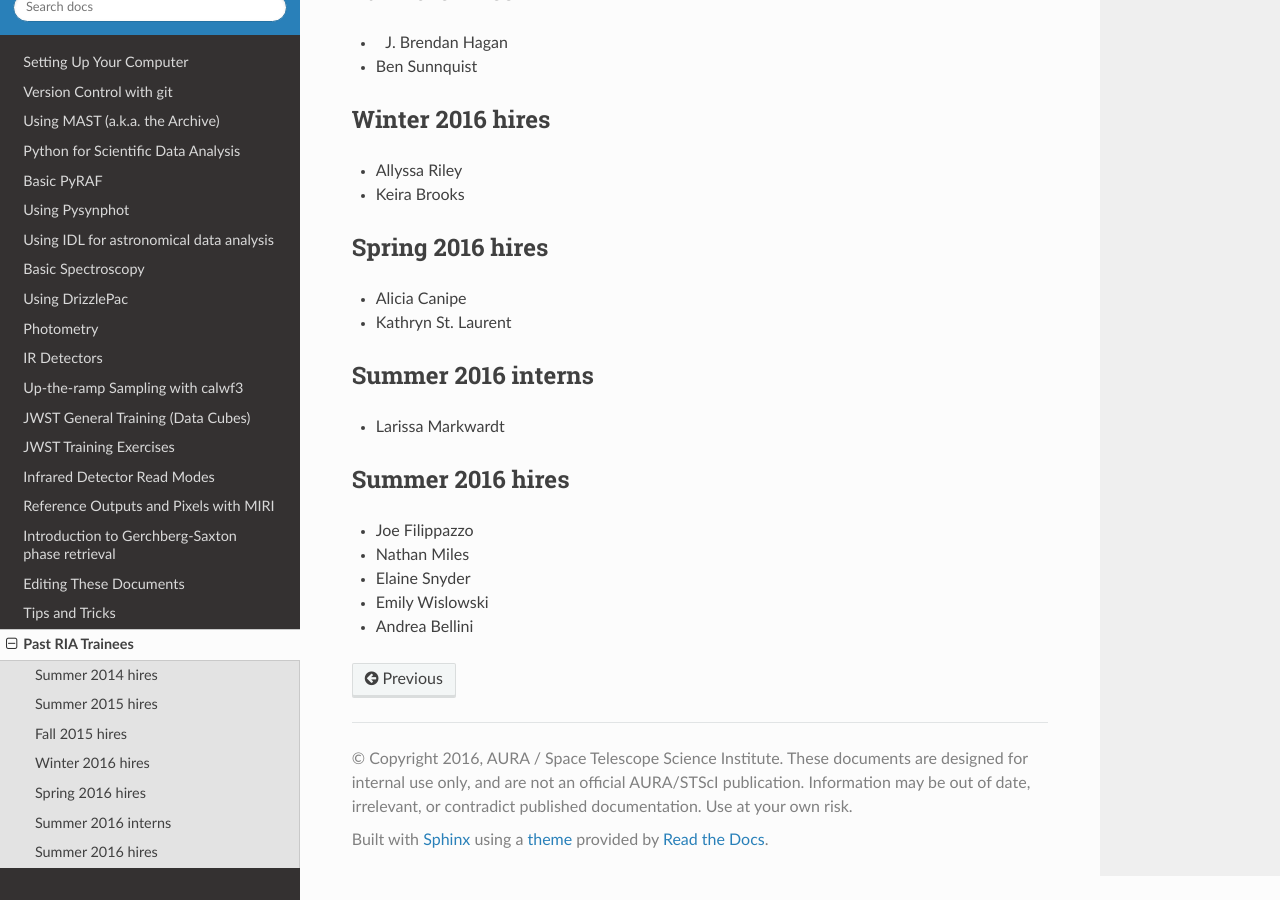
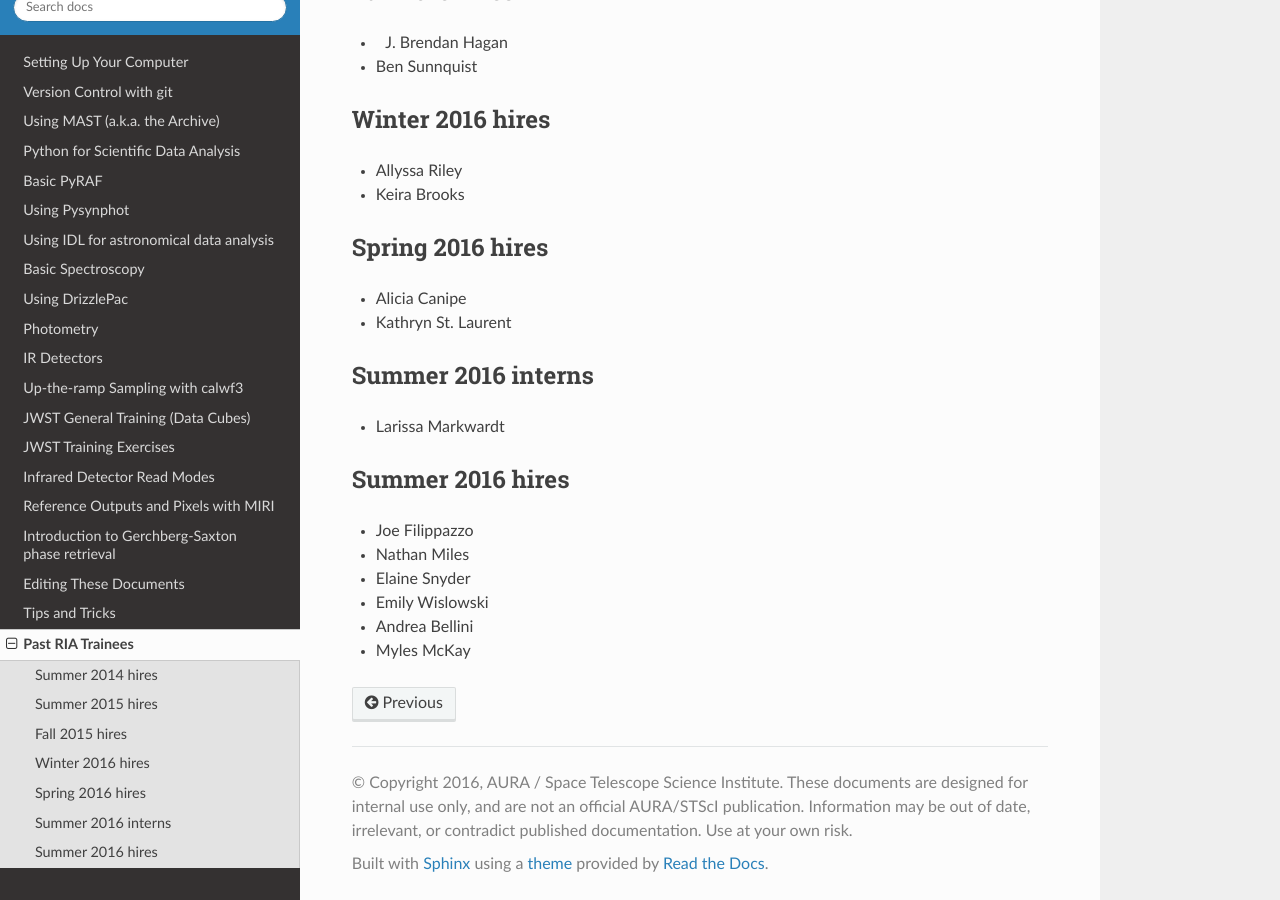
Before and after one commit to staceybright/training-library, a Sphinx documentation site: the page built from source/trainees.txt, in a window 1280 px wide and 900 px high, scrolled down 753 px. Built offline with Sphinx 7.4.7 and the Read the Docs theme 2.0.0, drawn with Linux system fonts in a browser that asks for light colours.

Commit message:
Added my name to trainees.txt

```diff
--- a/source/trainees.txt
+++ b/source/trainees.txt
@@ -58,3 +58,4 @@ Summer 2016 hires
 * Elaine Snyder
 * Emily Wislowski
 * Andrea Bellini
+* Myles McKay
```
